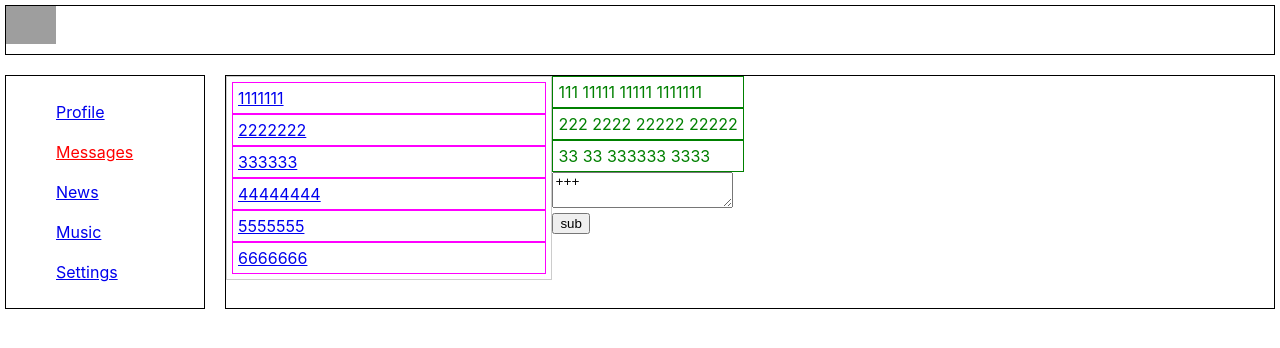
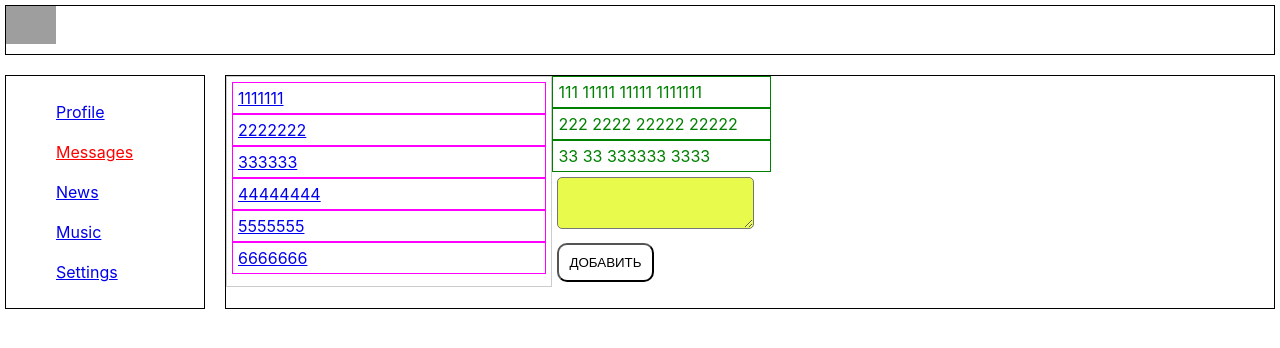
Before and after one commit to AntonVoronezh/Social-Network, a React (Create React App) app: page /dialogs in a window 1280 px wide. Shown: the top 348 px of the page. Built offline with nearby package versions, Linux system fonts and the light colour scheme; grey boxes are pictures that could not be loaded.

Commit message:
refactoring

```diff
--- a/src/components/Dialogs/Dialogs.jsx
+++ b/src/components/Dialogs/Dialogs.jsx
@@ -3,6 +3,8 @@ import classes from './Dialogs.module.css';
 import DialogContainer from './Dialog/DialogContainer';
 import MessageContainer from './Message/MessageContainer';
 import { addNewDialogActionCreator, addDialogActionCreator } from '../../redux/reducers/dialogReducer';
+import Button from '../UI/Button/Button';
+import Textarea from '../UI/Textarea/Textarea';
 
 const Dialogs = props => {
 	const { dialogs, messages, newDialogText } = props.state;
@@ -32,10 +34,10 @@ const Dialogs = props => {
 				</div>
 				<div>
 					<div>
-						<textarea value={newDialogText} onChange={textareaHandler} />
+						<Textarea textareaHandler={textareaHandler} value={newDialogText} placeholder={''}/>
 					</div>
 					<div>
-						<button onClick={buttonHandler}>sub</button>
+						<Button buttonHandler={buttonHandler} text={'Добавить'} />
 					</div>
 				</div>
 			</div>
--- a/src/components/Dialogs/Message/Message.module.css
+++ b/src/components/Dialogs/Message/Message.module.css
@@ -2,4 +2,5 @@
     border: 1px solid green;
     padding: 5px;
     color: green;
+    width: 100%;
 }
--- a/src/components/Profile/MyPosts/MyPosts.jsx
+++ b/src/components/Profile/MyPosts/MyPosts.jsx
@@ -26,7 +26,7 @@ const MyPosts = props => {
 					<Textarea textareaHandler={textareaHandler} value={newMessageText} placeholder={''}/>
 				</div>
 				<div>
-					<Button buttonHandler={buttonHandler} text={'Добавить'} />
+					<Button buttonHandler={buttonHandler} text={'Добавить пост'} />
 				</div>
 			</div>
 			<div className={classes.posts}>{postsData}</div>
--- a/src/redux/reducers/dialogReducer.js
+++ b/src/redux/reducers/dialogReducer.js
@@ -16,7 +16,7 @@ const initialState = {
 		{ id: 5, name: '5555555' },
 		{ id: 6, name: '6666666' },
 	],
-}
+};
 
 const dialogReducer = (state = initialState, action) => {
 	switch (action.type) {
--- a/src/redux/reducers/profileReducer.js
+++ b/src/redux/reducers/profileReducer.js
@@ -10,13 +10,15 @@ const profileReducer = (state = initialState, action) => {
 	switch (action.type) {
 		case ADD_POST:
 			const newPost = {
-				id: 5,
+				id: state.posts.length + 1,
 				message: state.newMessageText,
 				likeCount: 0,
 			};
 
 			state.posts.push(newPost);
 			state.newMessageText = '';
+			console.log('ADD_POST');
+
 			return state;
 
 		case ADD_NEW_MESSAGE_TEXT:
```
